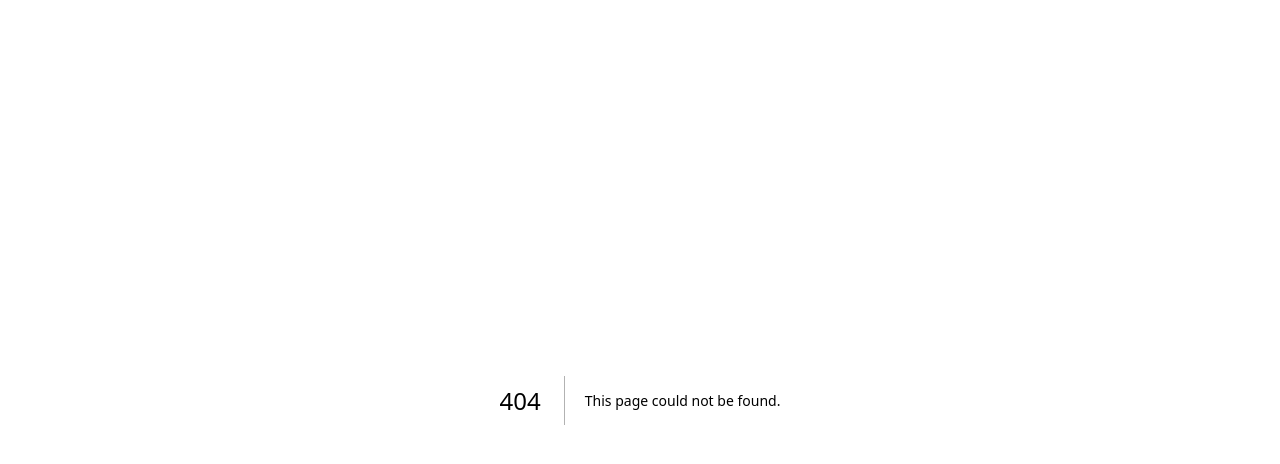
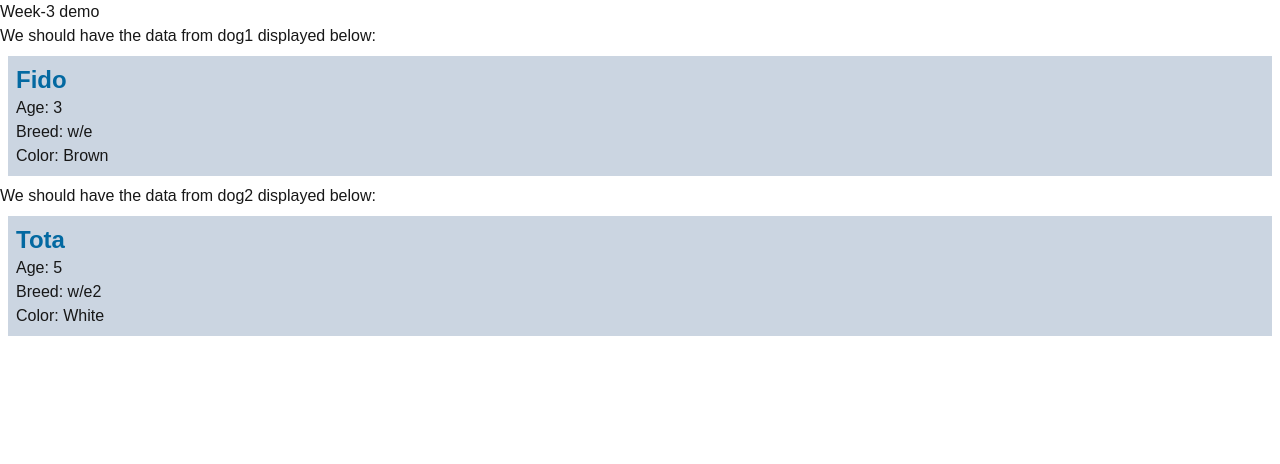
Before and after one commit to Rodrigo1Rangel/cprg306-assignments, a Next.js app: page /week-3 in a window 1280 px wide. Before the commit this address had no page. Shown: the top 464 px of the page. Built offline with nearby package versions, Linux system fonts and the light colour scheme.

Commit message:
add week-2 and week-3 content

```diff
--- /dev/null
+++ b/app/week-2/page.js
@@ -0,0 +1,7 @@
+export default function Page() {
+    return (
+      <main>
+        <h1>Shopping List</h1>
+      </main>
+    );
+  }
--- /dev/null
+++ b/app/week-2/student-info.js
@@ -0,0 +1,6 @@
+export default function StudentInfo() {
+    <main>
+        <p>Rodrigo Alves Rangel</p>
+        <Link href="https://github.com/Rodrigo1Rangel/cprg306-assignments.git" />
+    </main>
+}
--- /dev/null
+++ b/app/week-3/dog.js
@@ -0,0 +1,21 @@
+export default function Dog({ name, age, breed, color }) {
+    // we are taking one argument, which is an object, but we are passing the
+    // attributes of the object, which make an object. So, in the end, we are
+    // still passing one object.
+
+    // let name = props.name;
+    // let age = props.age;
+    // let breed = props.breed;
+    // let color = props.color;
+
+    //    let { name, age, breed, color } = props;
+
+    return(
+        <section className="bg-slate-300 m-2 p-2">
+            <h3 className="font-bold text-2xl text-sky-700">{name}</h3>
+            <p>Age: {age} </p>
+            <p>Breed: {breed} </p>
+            <p>Color: {color}</p>
+        </section>
+    );
+}
--- /dev/null
+++ b/app/week-3/page.js
@@ -0,0 +1,27 @@
+import Dog from "./dog";
+
+export default function Page() {
+    let dog1 = {
+        name: "Fido",
+        age: 3,
+        breed: "w/e",
+        color: "Brown",
+    };
+
+    let dog2 = {
+        name: "Tota",
+        age: 5,
+        breed: "w/e2",
+        color: "White",
+    };
+
+    return(
+    <main>
+        <h1>Week-3 demo</h1>
+        <h2>We should have the data from dog1 displayed below:</h2>
+        <Dog {...dog1}/>
+        <h2>We should have the data from dog2 displayed below:</h2>
+        <Dog {...dog2}/>
+    </main>
+    )
+}
```
